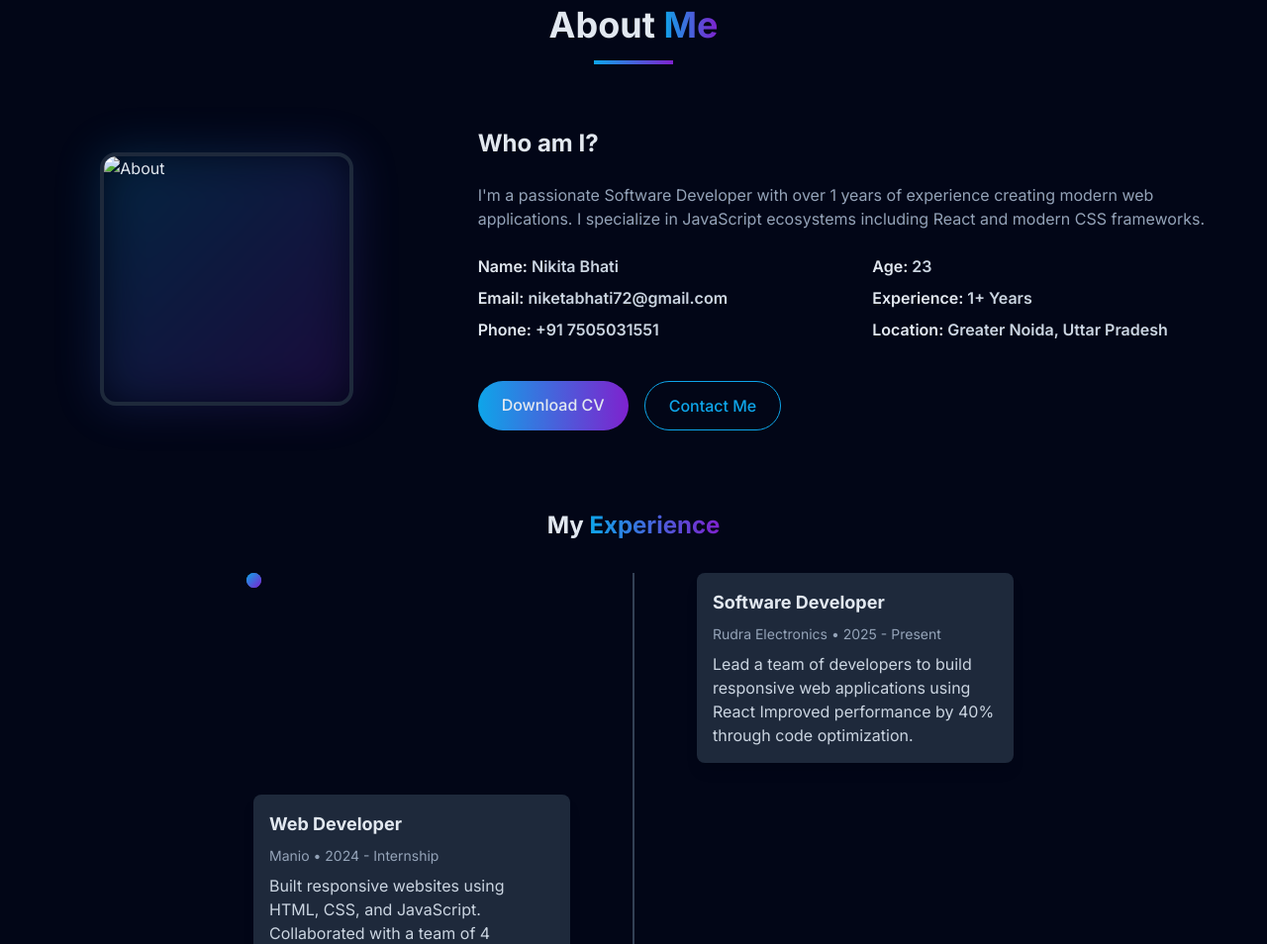
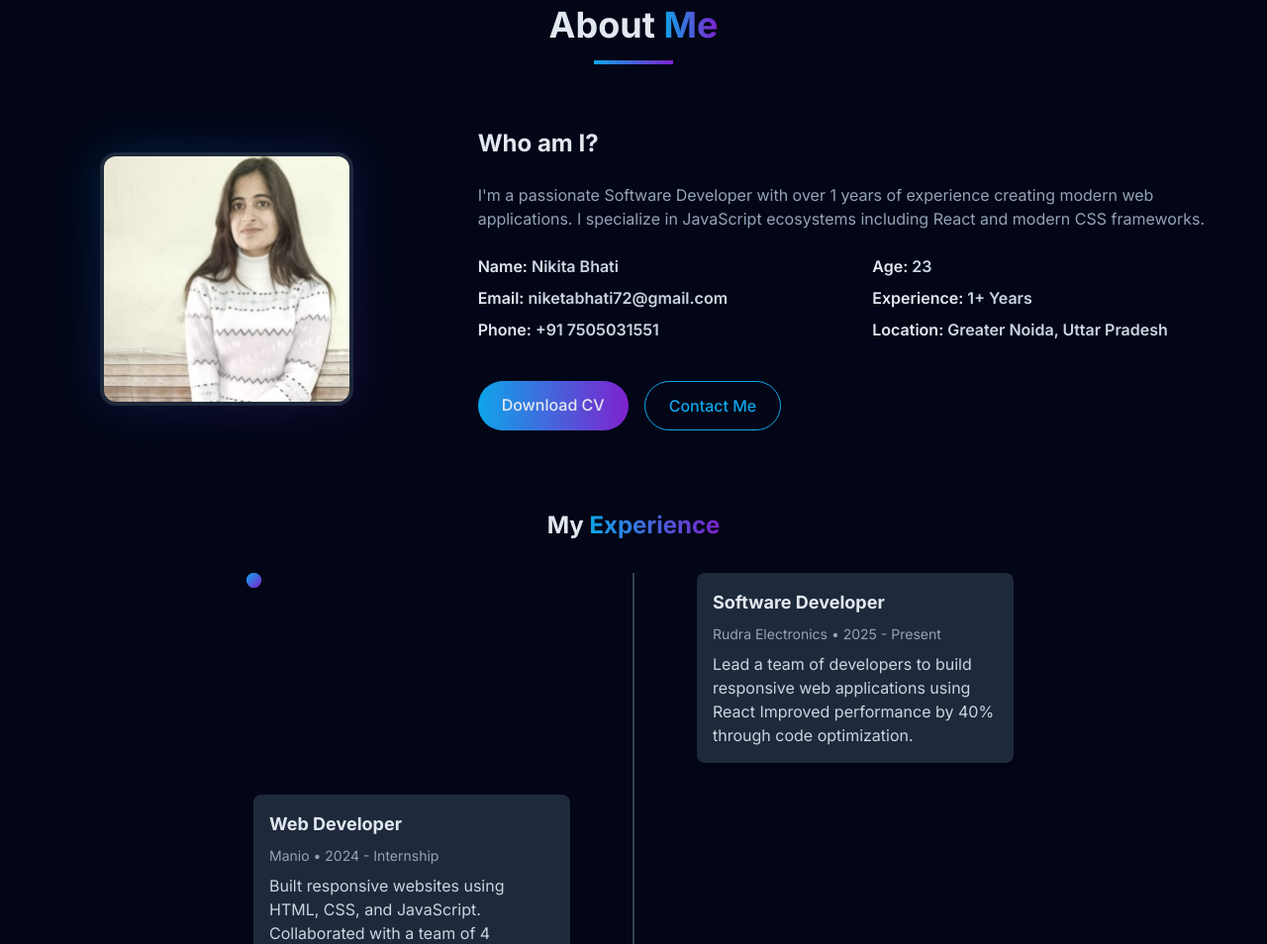
Before and after one commit to Nikita-bhati/Portfolio_Website, a plain HTML site: page index.html in a window 1280 px wide. Shown: the part 875-1829 px from the top of the page at 99% size. Drawn offline with nearby package versions, Linux system fonts and the light colour scheme.

Commit message:
update image

```diff
--- a/index.html
+++ b/index.html
@@ -115,7 +115,7 @@
                 <div class="md:w-1/3 mb-8 md:mb-0 flex justify-center">
                     <div class="relative w-64 h-64">
                         <div class="absolute inset-0 rounded-2xl bg-gradient-to-br from-primary to-secondary blur-xl opacity-20"></div>
-                        <img src="/home/nikita/Pictures/WhatsApp Image 2025-09-18 at 6.33.56 PM.jpeg"
+                        <img src="nikita.jpeg"
                              alt="About"
                              class="relative w-full h-full object-cover rounded-2xl border-4 border-slate-800">
                     </div>
```
